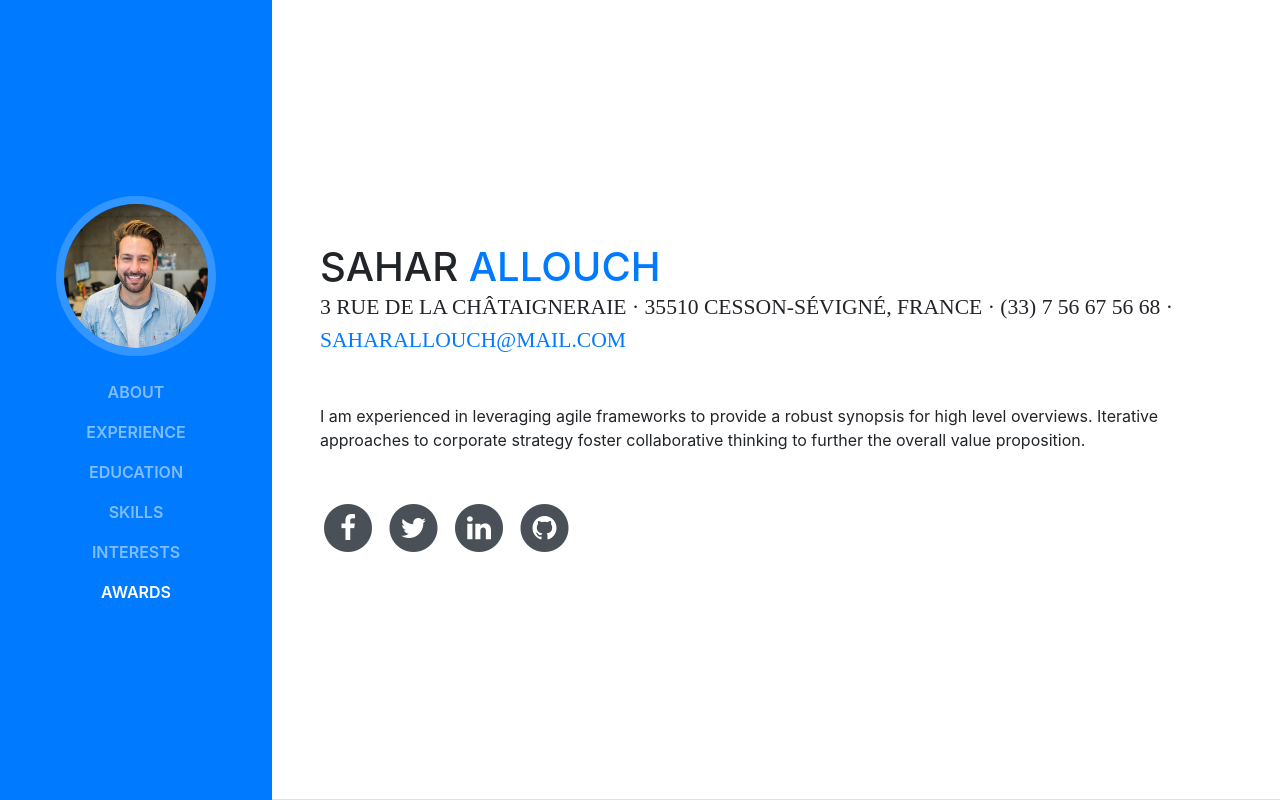
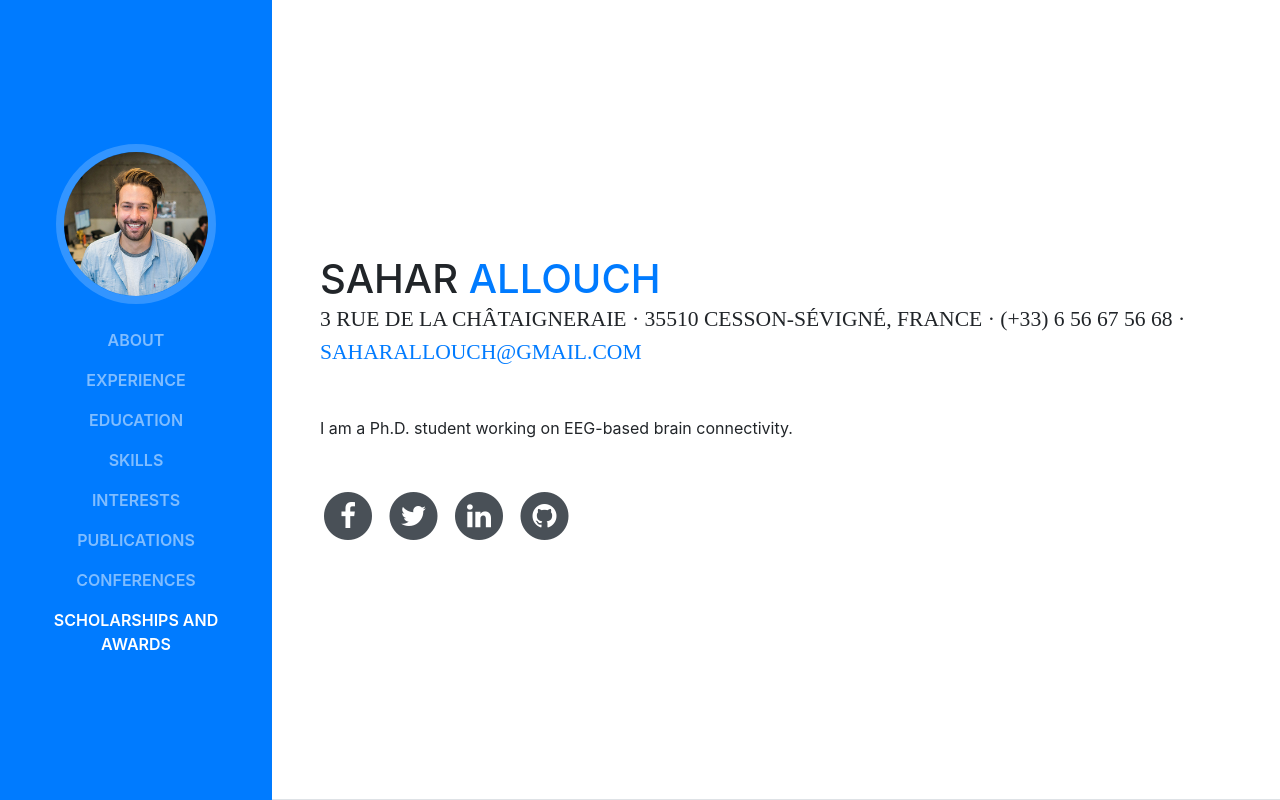
Before and after one commit to sahar-allouch/sahar-allouch.github.io, a website with bundled scripts: page index.html in a window 1280 px wide. Shown: the top 800 px of the page. Built offline with nearby package versions, Linux system fonts and the light colour scheme; a web font is replaced by a local one.

Commit message:
editInfo

```diff
--- a/index.html
+++ b/index.html
@@ -55,7 +55,13 @@
             <a class="nav-link js-scroll-trigger" href="#interests">Interests</a>
           </li>
           <li class="nav-item">
-            <a class="nav-link js-scroll-trigger" href="#awards">Awards</a>
+            <a class="nav-link js-scroll-trigger" href="#publications">Publications</a>
+          </li>
+		  <li class="nav-item">
+            <a class="nav-link js-scroll-trigger" href="#conferences">Conferences</a>
+          </li>
+		  <li class="nav-item">
+            <a class="nav-link js-scroll-trigger" href="#scholarships_and_awards">Scholarships and Awards</a>
           </li>
         </ul>
       </div>
@@ -68,10 +74,10 @@
           <h1 class="mb-0">Sahar
             <span class="text-primary">Allouch</span>
           </h1>
-          <div class="subheading mb-5">3 rue de la Châtaigneraie · 35510 Cesson-Sévigné, France · (33) 7 56 67 56 68 ·
-            <a href="mailto:name@email.com">saharallouch@mail.com</a>
+          <div class="subheading mb-5">3 rue de la Châtaigneraie · 35510 Cesson-Sévigné, France · (+33) 6 56 67 56 68 ·
+            <a href="mailto:name@email.com">saharallouch@gmail.com</a>
           </div>
-          <p class="mb-5">I am experienced in leveraging agile frameworks to provide a robust synopsis for high level overviews. Iterative approaches to corporate strategy foster collaborative thinking to further the overall value proposition.</p>
+          <p class="mb-5">I am a Ph.D. student working on EEG-based brain connectivity.</p>
           <ul class="list-inline list-social-icons mb-0">
             <li class="list-inline-item">
               <a href="#">
@@ -246,7 +252,7 @@
           <p class="mb-0">When forced indoors, I follow a number of sci-fi and fantasy genre movies and television shows, I am an aspiring chef, and I spend a large amount of my free time exploring the latest technolgy advancements in the front-end web development world.</p>
         </div>
       </section>
-	<section class="resume-section p-3 p-lg-5 d-flex flex-column" id="awards">
+	<section class="resume-section p-3 p-lg-5 d-flex flex-column" id="publications">
         <div class="my-auto">
           <h2 class="mb-5">Publications</h2>
           <ul class="fa-ul mb-0">
@@ -257,7 +263,7 @@
               <i class="fa-li fa fa-trophy text-warning"></i>
               Mean-Field Modeling of Brain-Scale Dynamics for the Evaluation of EEG Source-Space Networks. https://doi.org/10.1007/s10548-021-00859-9</li>
             <li>
-	<section class="resume-section p-3 p-lg-5 d-flex flex-column" id="awards">
+	<section class="resume-section p-3 p-lg-5 d-flex flex-column" id="conferences">
         <div class="my-auto">
           <h2 class="mb-5">Conferences</h2>
           <ul class="fa-ul mb-0">
@@ -270,7 +276,7 @@
             <li>
 			<i class="fa-li fa fa-trophy text-warning"></i>
 			OHBM 2021. Mean-field modeling of brain-scale dynamics for the evaluation of EEG source-space networks
-      <section class="resume-section p-3 p-lg-5 d-flex flex-column" id="awards">
+      <section class="resume-section p-3 p-lg-5 d-flex flex-column" id="scholarships_and_awards">
         <div class="my-auto">
           <h2 class="mb-5">Scholarships and Awards</h2>
           <ul class="fa-ul mb-0">
```
